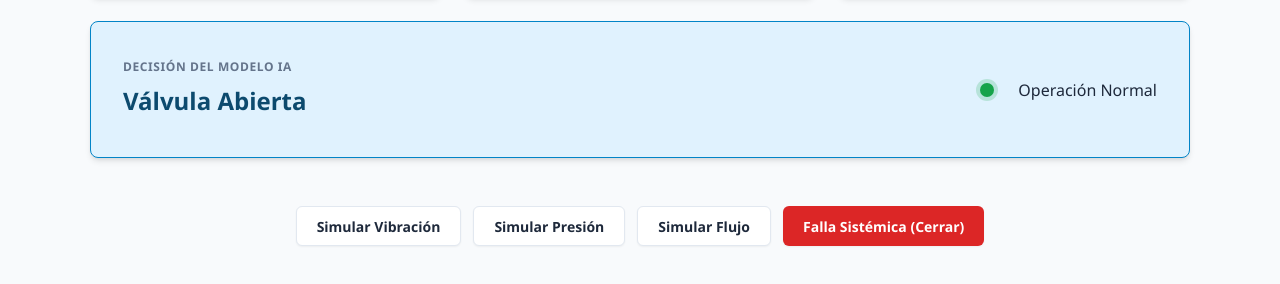
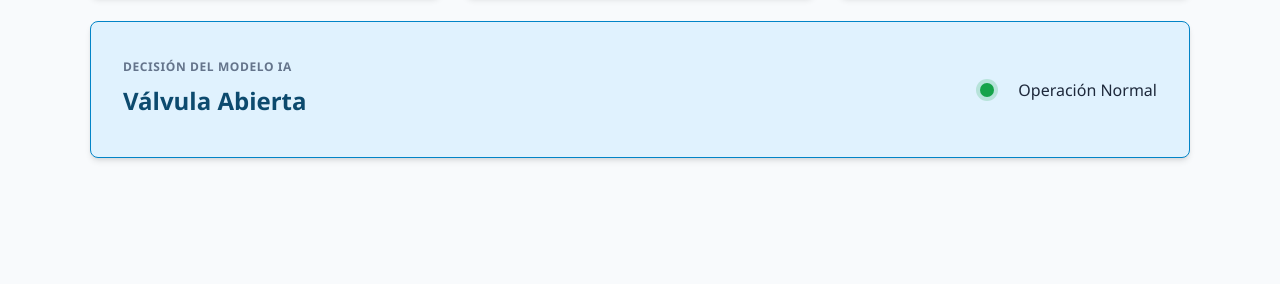
Before and after one commit to PonchoSaldana/Leak-Seeker, a website: page index.html in a window 1280 px wide. Shown: the part 292-576 px from the top of the page. Drawn offline with nearby package versions, Linux system fonts and the light colour scheme; no server answers.

Commit message:
Removed simulation buttons and logic from web UI

```diff
--- a/index.html
+++ b/index.html
@@ -58,13 +58,6 @@
                 <span id="valve-detail">Operación Normal</span>
             </div>
         </div>
-    </div>
-
-    <div class="controls">
-        <button onclick="simulateAlert('vibration')">Simular Vibración</button>
-        <button onclick="simulateAlert('pressure')">Simular Presión</button>
-        <button onclick="simulateAlert('flow')">Simular Flujo</button>
-        <button class="btn-danger" onclick="simulateSystemFailure()">Falla Sistémica (Cerrar)</button>
     </div>
 
     <div class="alerts-container" id="alerts"></div>
@@ -148,7 +141,7 @@
             `;
             alertsContainer.appendChild(toast);
 
-            // Auto remove after 5s for demo
+            // Auto remove after 6s
             setTimeout(() => {
                 removeAlert(id);
             }, 6000);
@@ -164,56 +157,6 @@
                 }, 300);
             }
         }
-
-        function simulateAlert(type) {
-            const card = document.getElementById(`card-${type}`);
-            const val = document.getElementById(`val-${type}`);
-
-            card.classList.add('alert');
-
-            if (type === 'vibration') {
-                val.innerText = "2.85 g";
-                addAlert('Vibración Anormal', 'Se detectaron niveles de aceleración fuera de rango en el eje Z.', 'vib');
-            } else if (type === 'pressure') {
-                val.innerText = "88.4 PSI";
-                addAlert('Presión Elevada', 'La presión del agua ha superado el límite de seguridad.', 'pres');
-            } else if (type === 'flow') {
-                val.innerText = "0.5 L/min";
-                addAlert('Bajo Flujo', 'Se detectó una disminución drástica en el flujo de entrada.', 'flow');
-            }
-
-            setTimeout(() => {
-                card.classList.remove('alert');
-                // Reset values for simulation
-                if (type === 'vibration') val.innerHTML = '0.02 <small style="font-size: 1rem">g</small>';
-                if (type === 'pressure') val.innerHTML = '45.2 <small style="font-size: 1rem">PSI</small>';
-                if (type === 'flow') val.innerHTML = '12.5 <small style="font-size: 1rem">L/min</small>';
-            }, 5000);
-        }
-
-        function simulateSystemFailure() {
-            addAlert('FALLA SISTÉMICA', 'Múltiples sensores fuera de rango. El modelo ha decidido cerrar el flujo.', 'system');
-
-            const valveText = document.getElementById('valve-text');
-            const valveDot = document.getElementById('valve-dot');
-            const valveDetail = document.getElementById('valve-detail');
-
-            valveText.innerText = "VÁLVULA CERRADA";
-            valveText.style.color = "#dc2626"; // Red
-            valveDot.className = "status-dot off";
-            valveDetail.innerText = "Cierre Preventivo ACTIVADO";
-
-            // Visual feedback on multiple cards
-            document.querySelectorAll('.card').forEach(c => c.classList.add('alert'));
-
-            setTimeout(() => {
-                document.querySelectorAll('.card').forEach(c => c.classList.remove('alert'));
-                valveText.innerText = "Válvula Abierta";
-                valveText.style.color = "#0c4a6e"; // Dark blue
-                valveDot.className = "status-dot";
-                valveDetail.innerText = "Operación Normal";
-            }, 8000);
-        }
     </script>
 </body>
 
```
